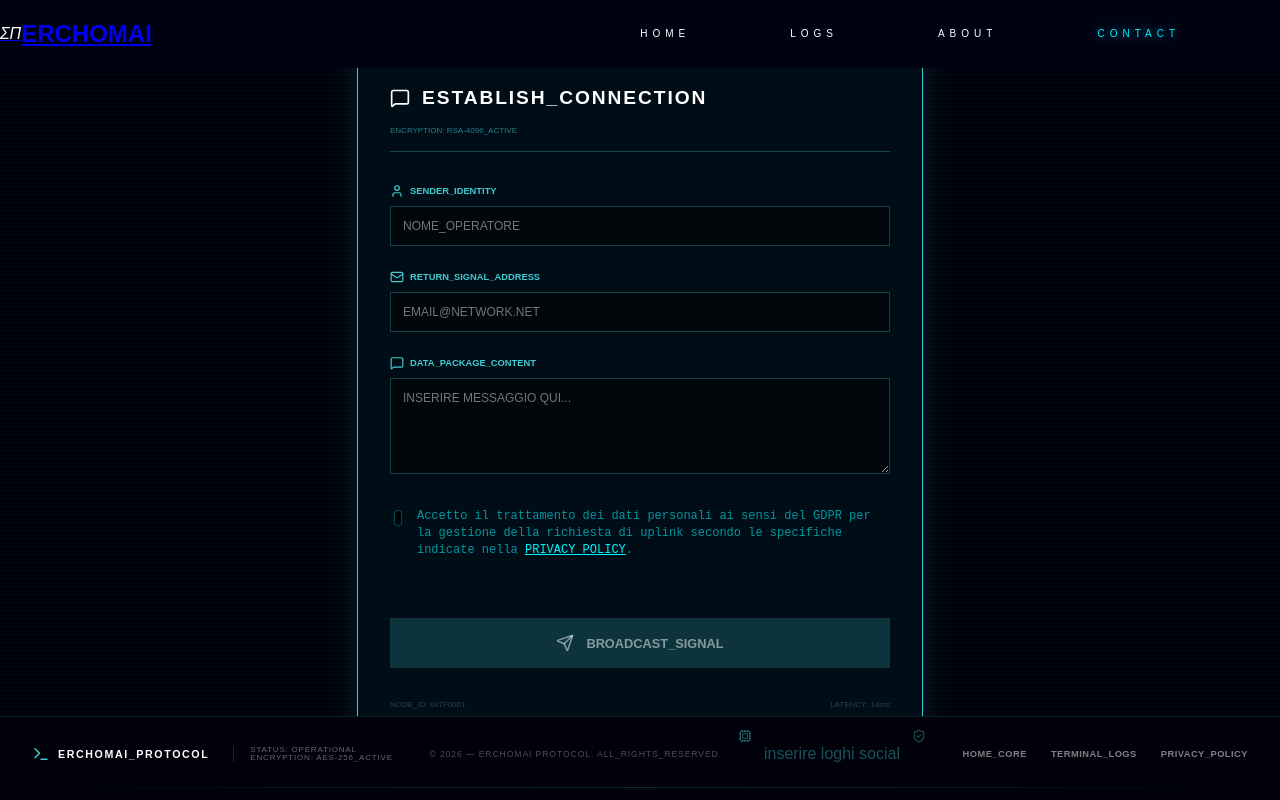
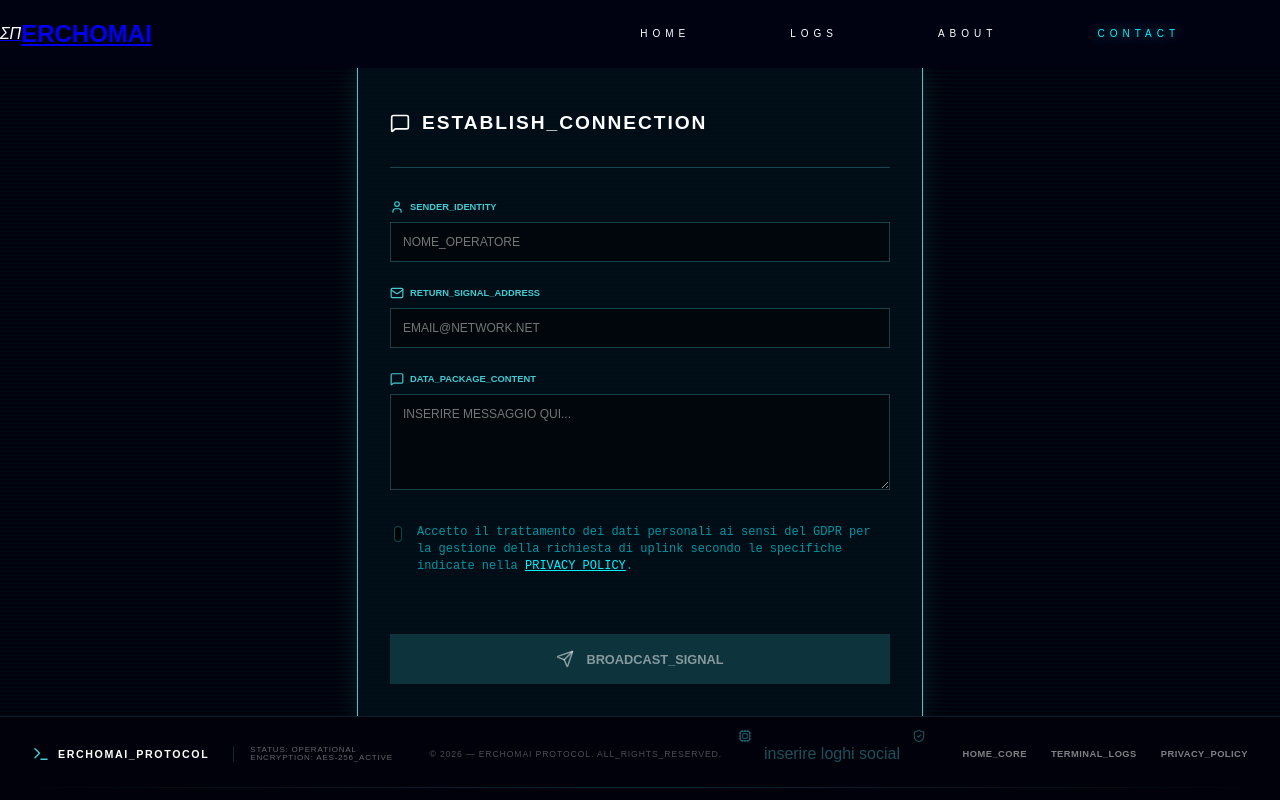
Before and after one commit to 3rch0m41/erchomai-protocol, a Next.js app: page /contact in a window 1280 px wide. Built offline with nearby package versions, Linux system fonts and the light colour scheme.

Commit message:
fix: layout contact form

```diff
--- a/src/app/contact/page.js
+++ b/src/app/contact/page.js
@@ -29,7 +29,6 @@ export default function ContactPage() {
               <MessageSquare size={20} className={styles.icon} />
               <h1 className={styles.title}>ESTABLISH_CONNECTION</h1>
             </div>
-            <div className={styles.systemNote}>ENCRYPTION: RSA-4096_ACTIVE</div>
           </header>
 
           <form onSubmit={handleSubmit} className={styles.form}>
@@ -69,7 +68,6 @@ export default function ContactPage() {
                 {`.`}
               </label>
             </div>
-
             <button
               type="submit"
               className={styles.sendButton}
@@ -80,11 +78,6 @@ export default function ContactPage() {
               {status === 'SENT' && <><ShieldCheck size={18} /> SIGNAL_RECEIVED</>}
             </button>
           </form>
-
-          <footer className={styles.boxFooter}>
-            <div className={styles.nodeInfo}>NODE_ID: 0x7F0001</div>
-            <div className={styles.latency}>LATENCY: 14ms</div>
-          </footer>
         </div>
       </main>
     </div>
```
